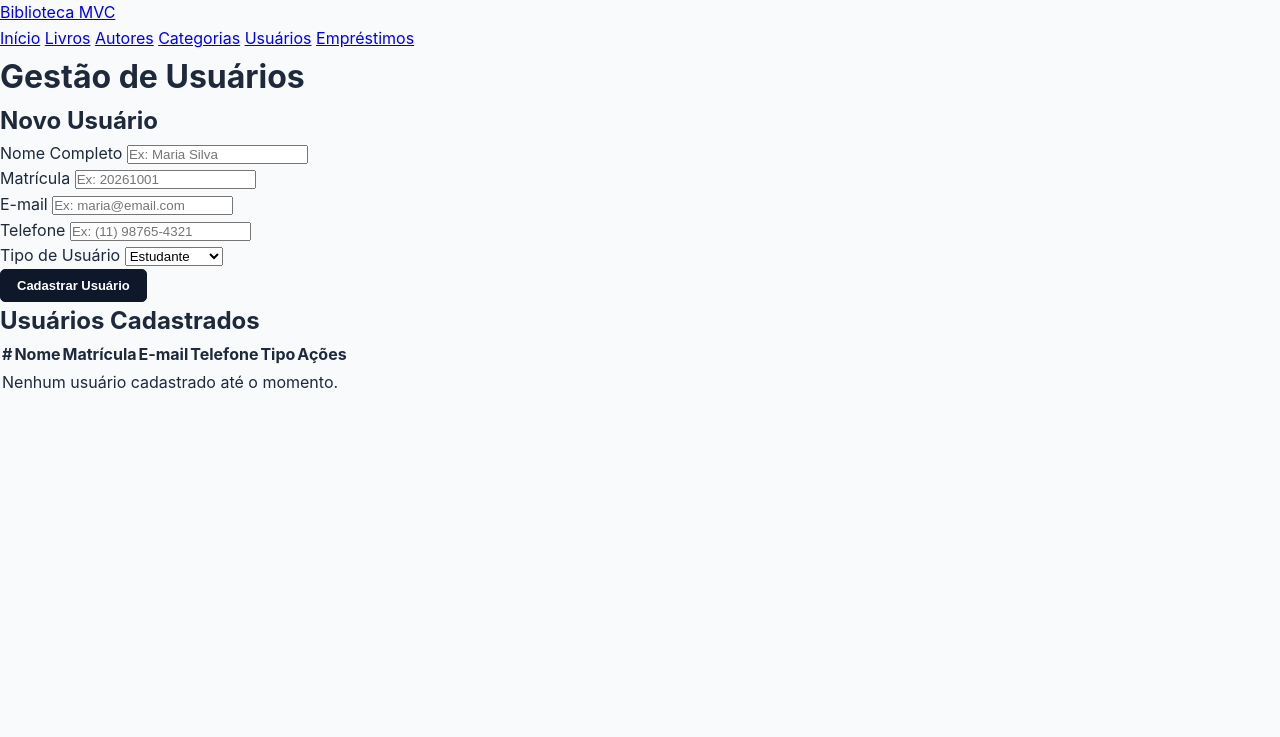
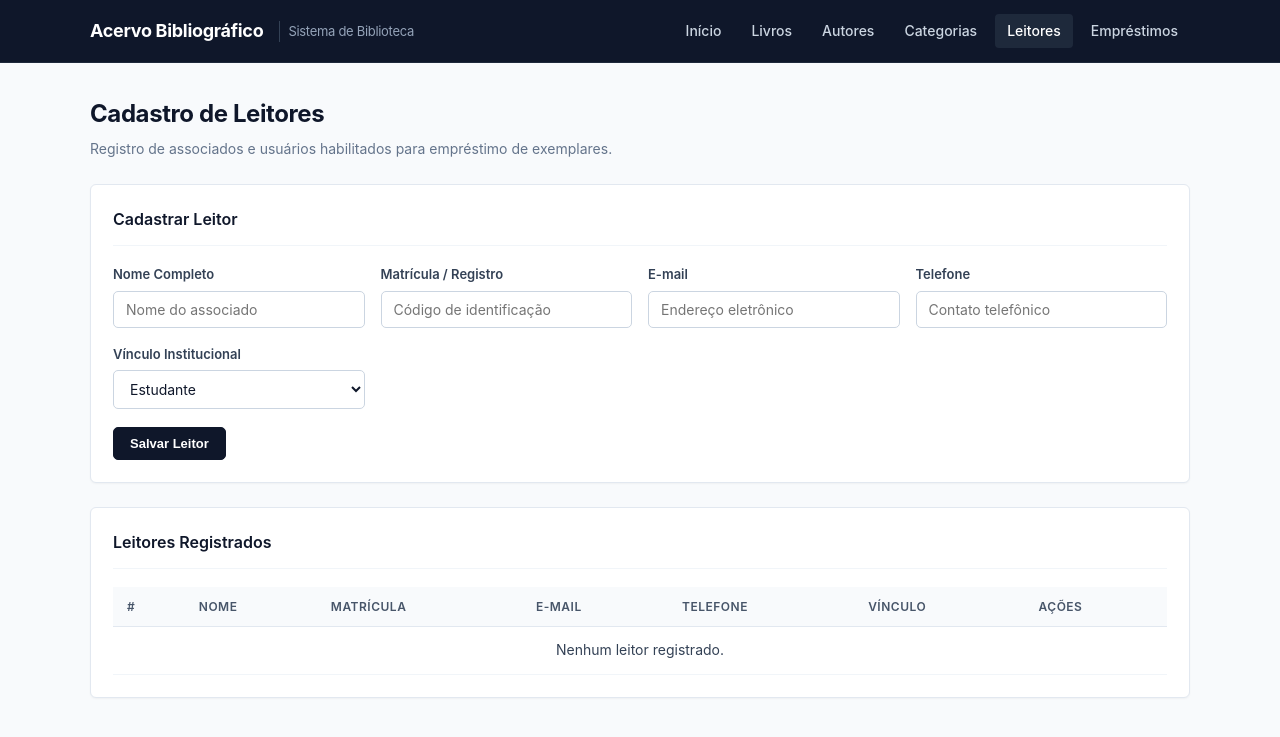
Before and after one commit to novaes11/projetomvc, a Spring Boot app: page /usuarios in a window 1280 px wide. Shown: the top 737 px of the page. Run offline with Spring Boot 4, Linux system fonts and the light colour scheme.

Commit message:
Ajusta tela de leitores para modelo institucional de biblioteca

```diff
--- a/projetomvc/src/main/resources/templates/usuarios/lista.html
+++ b/projetomvc/src/main/resources/templates/usuarios/lista.html
@@ -3,64 +3,74 @@
 <head>
     <meta charset="UTF-8">
     <meta name="viewport" content="width=device-width, initial-scale=1.0">
-    <title>Usuários - Biblioteca MVC</title>
+    <title>Cadastro de Leitores</title>
     <link rel="stylesheet" th:href="@{/css/style.css}">
 </head>
 <body>
-    <header>
-        <div class="header-container">
-            <a th:href="@{/}" class="brand-title">Biblioteca MVC</a>
-            <nav>
+    <header class="topbar">
+        <div class="topbar-inner">
+            <a th:href="@{/}" class="site-logo">
+                Acervo Bibliográfico
+                <span>Sistema de Biblioteca</span>
+            </a>
+            <nav class="nav-links">
                 <a th:href="@{/}">Início</a>
                 <a th:href="@{/livros}">Livros</a>
                 <a th:href="@{/autores}">Autores</a>
                 <a th:href="@{/categorias}">Categorias</a>
-                <a th:href="@{/usuarios}">Usuários</a>
+                <a th:href="@{/usuarios}" class="active">Leitores</a>
                 <a th:href="@{/emprestimos}">Empréstimos</a>
             </nav>
         </div>
     </header>
 
-    <main class="main-content">
-        <h1 class="page-title">Gestão de Usuários</h1>
+    <main class="container">
+        <div class="page-header">
+            <h1>Cadastro de Leitores</h1>
+            <p>Registro de associados e usuários habilitados para empréstimo de exemplares.</p>
+        </div>
 
-        <div class="card">
-            <h2 class="card-title">Novo Usuário</h2>
+        <div class="panel">
+            <div class="panel-header">
+                <h2>Cadastrar Leitor</h2>
+            </div>
             <form th:action="@{/usuarios}" method="post">
-                <div class="form-grid">
-                    <div class="form-group">
+                <div class="form-row">
+                    <div class="field">
                         <label for="nome">Nome Completo</label>
-                        <input type="text" id="nome" name="nome" class="form-control" placeholder="Ex: Maria Silva" required>
+                        <input type="text" id="nome" name="nome" placeholder="Nome do associado" required>
                     </div>
-                    <div class="form-group">
-                        <label for="matricula">Matrícula</label>
-                        <input type="text" id="matricula" name="matricula" class="form-control" placeholder="Ex: 20261001" required>
+                    <div class="field">
+                        <label for="matricula">Matrícula / Registro</label>
+                        <input type="text" id="matricula" name="matricula" placeholder="Código de identificação" required>
                     </div>
-                    <div class="form-group">
+                    <div class="field">
                         <label for="email">E-mail</label>
-                        <input type="email" id="email" name="email" class="form-control" placeholder="Ex: maria@email.com" required>
+                        <input type="email" id="email" name="email" placeholder="Endereço eletrônico" required>
                     </div>
-                    <div class="form-group">
+                    <div class="field">
                         <label for="telefone">Telefone</label>
-                        <input type="text" id="telefone" name="telefone" class="form-control" placeholder="Ex: (11) 98765-4321">
+                        <input type="text" id="telefone" name="telefone" placeholder="Contato telefônico">
                     </div>
-                    <div class="form-group">
-                        <label for="tipo">Tipo de Usuário</label>
-                        <select id="tipo" name="tipo" class="form-control">
+                    <div class="field">
+                        <label for="tipo">Vínculo Institucional</label>
+                        <select id="tipo" name="tipo">
                             <option value="Estudante">Estudante</option>
-                            <option value="Professor">Professor</option>
-                            <option value="Comunidade">Comunidade</option>
+                            <option value="Docente">Docente / Pesquisador</option>
+                            <option value="Comunidade">Comunidade Geral</option>
                         </select>
                     </div>
                 </div>
-                <button type="submit" class="btn btn-primary">Cadastrar Usuário</button>
+                <button type="submit" class="btn btn-primary">Salvar Leitor</button>
             </form>
         </div>
 
-        <div class="card">
-            <h2 class="card-title">Usuários Cadastrados</h2>
-            <div class="table-responsive">
-                <table>
+        <div class="panel">
+            <div class="panel-header">
+                <h2>Leitores Registrados</h2>
+            </div>
+            <div class="table-wrapper">
+                <table class="catalog-table">
                     <thead>
                         <tr>
                             <th>#</th>
@@ -68,7 +78,7 @@
                             <th>Matrícula</th>
                             <th>E-mail</th>
                             <th>Telefone</th>
-                            <th>Tipo</th>
+                            <th>Vínculo</th>
                             <th>Ações</th>
                         </tr>
                     </thead>
@@ -80,14 +90,14 @@
                             <td th:text="${usuario.email}">E-mail</td>
                             <td th:text="${usuario.telefone != null && !usuario.telefone.isBlank() ? usuario.telefone : '-'}">Telefone</td>
                             <td>
-                                <span class="badge badge-info" th:text="${usuario.tipo}">Tipo</span>
+                                <span class="tag tag-badge" th:text="${usuario.tipo}">Vínculo</span>
                             </td>
                             <td>
-                                <a th:href="@{/usuarios/excluir/{indice}(indice=${stat.index})}" class="btn btn-danger">Excluir</a>
+                                <a th:href="@{/usuarios/excluir/{indice}(indice=${stat.index})}" class="btn btn-danger btn-sm">Remover</a>
                             </td>
                         </tr>
                         <tr th:if="${usuarios == null || usuarios.empty}">
-                            <td colspan="7" class="empty-state">Nenhum usuário cadastrado até o momento.</td>
+                            <td colspan="7" class="empty-message">Nenhum leitor registrado.</td>
                         </tr>
                     </tbody>
                 </table>
```
